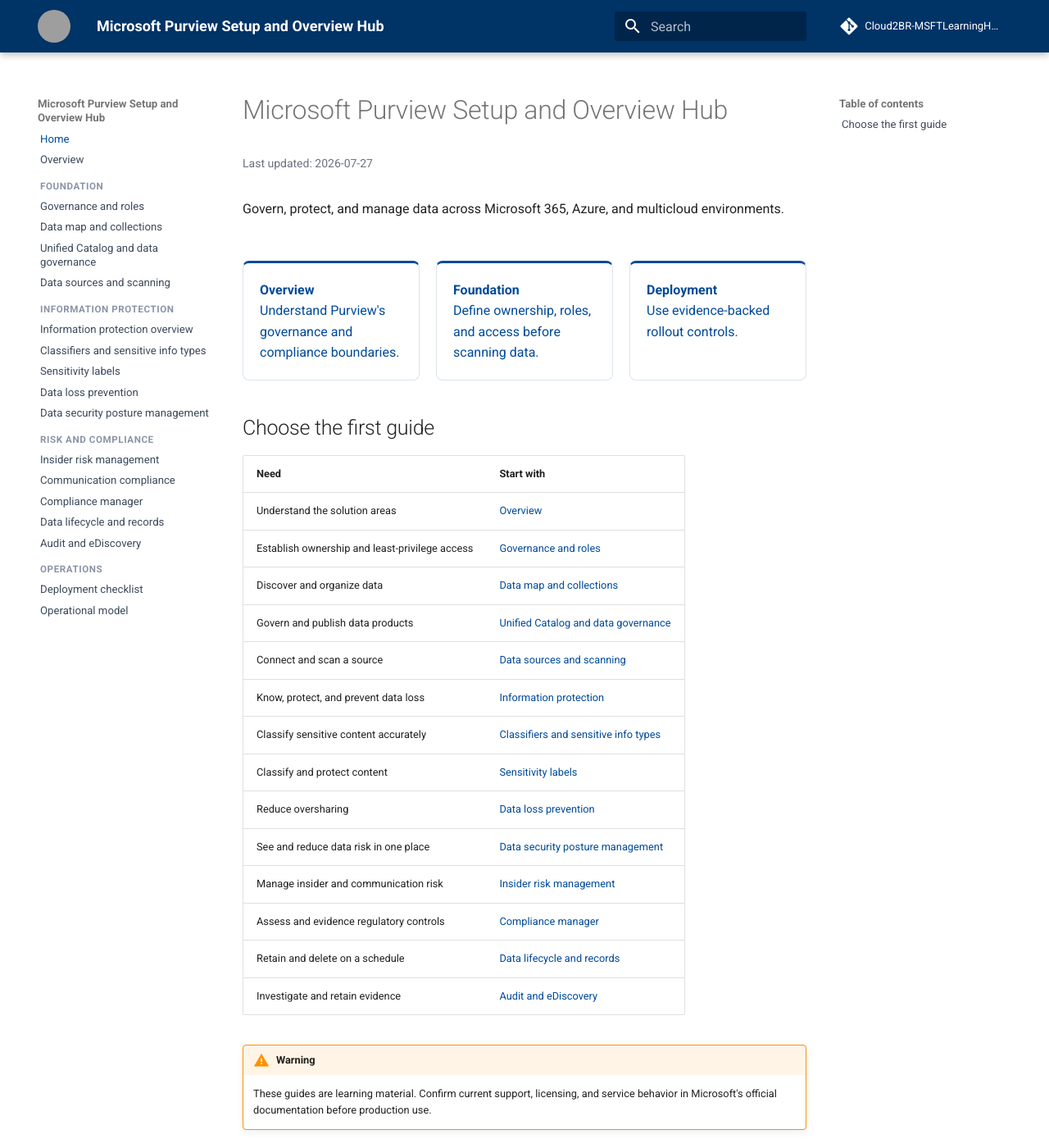
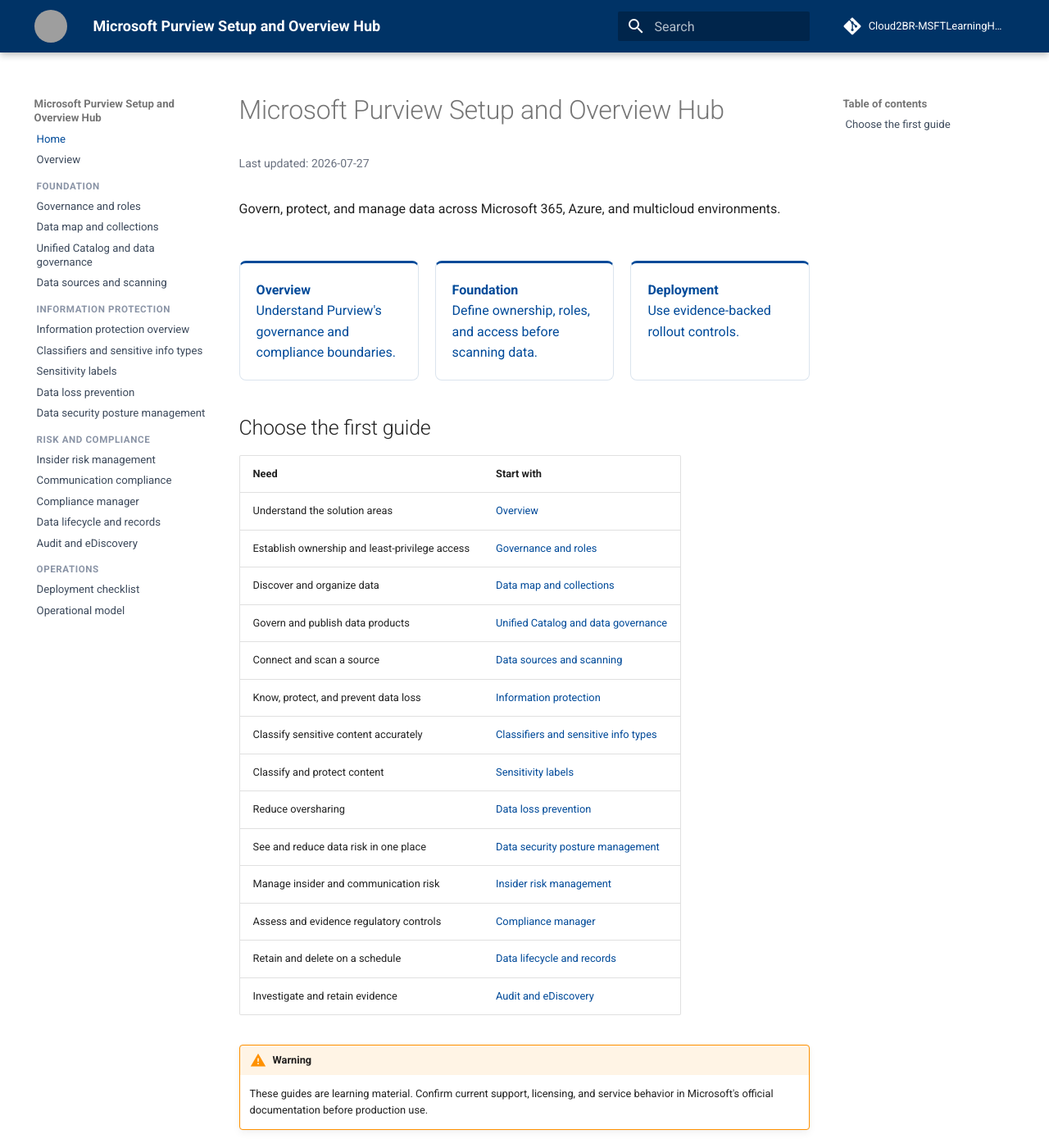
Before and after one commit to Cloud2BR-MSFTLearningHub/Purview-Setup-Overview, an MkDocs documentation site: the page built from docs/index.md, in a window 1280 px wide and 1400 px high. Shown: the whole window at 82% size. Built offline with MkDocs 1.6.1 and Material for MkDocs 9.7.7, drawn with Linux system fonts in a browser that asks for light colours; comment, search, counter and statistics services are not loaded; grey boxes are pictures that could not be loaded.

Commit message:
Widen content layout for more center space

```diff
--- a/docs/assets/css/custom.css
+++ b/docs/assets/css/custom.css
@@ -3,6 +3,14 @@
 .md-header__button.md-logo img { border-radius: 50%; height: 2rem; width: 2rem; }
 .md-typeset { font-size: .8rem; }
 .md-typeset a { color: var(--purview-blue); }
+
+/* Widen the layout: push side panels outward so the center gets more space */
+@media screen and (min-width: 76.25em) {
+  .md-grid { max-width: 96%; }
+}
+@media screen and (min-width: 90em) {
+  .md-grid { max-width: 1800px; }
+}
 
 /* Left navigation: grey non-clickable section titles and tighten left alignment */
 .md-nav { font-size: 0.66rem; }
```
